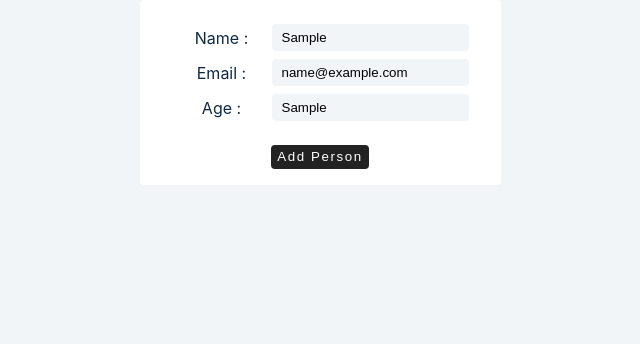
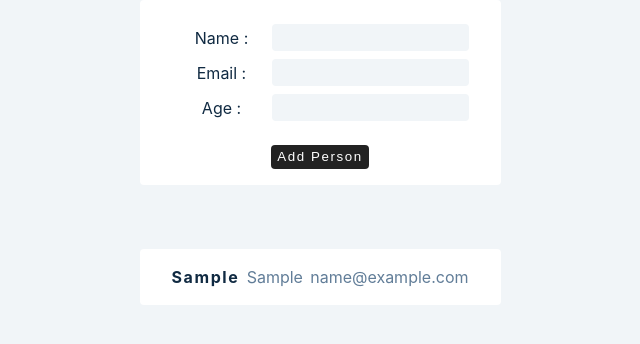
Before and after one commit to pooya2293/react-advanced-2020, a React (Create React App) app: page / in a window 1280 px wide. Both pictures are taken after typing "Sample", "name@example.com", "Sample" into the empty fields and a click on the button "Add Person". Shown: the top 344 px of the page, without its empty margins (320-960 px from the left). Built offline with nearby package versions, Linux system fonts and the light colour scheme.

Commit message:
if compelete whole form add person in to people arry and add age to DOM too

```diff
--- a/src/tutorial/4-forms/setup/2-multiple-inputs.js
+++ b/src/tutorial/4-forms/setup/2-multiple-inputs.js
@@ -19,6 +19,11 @@
 
   const handleSubmit = (e)=>{
     e.preventDefault();
+    if(person.firstName && person.email && person.age){
+      const newPerson = {...person,id:new Date().getTime().toString()}
+      setPeople([...people,newPerson])
+      setPerson({firstName:'',email:'',age:''})
+    }
   }
   return (
     <>
@@ -57,10 +62,11 @@
           <button type='submit' onClick={handleSubmit} >add person</button>
         </form>
         {people.map((person, index) => {
-          const { id, firstName, email } = person;
+          const { id, firstName, email ,age } = person;
           return (
             <div className='item' key={id}>
               <h4>{firstName}</h4>
+              <p>{age}</p>
               <p>{email}</p>
             </div>
           );
```
